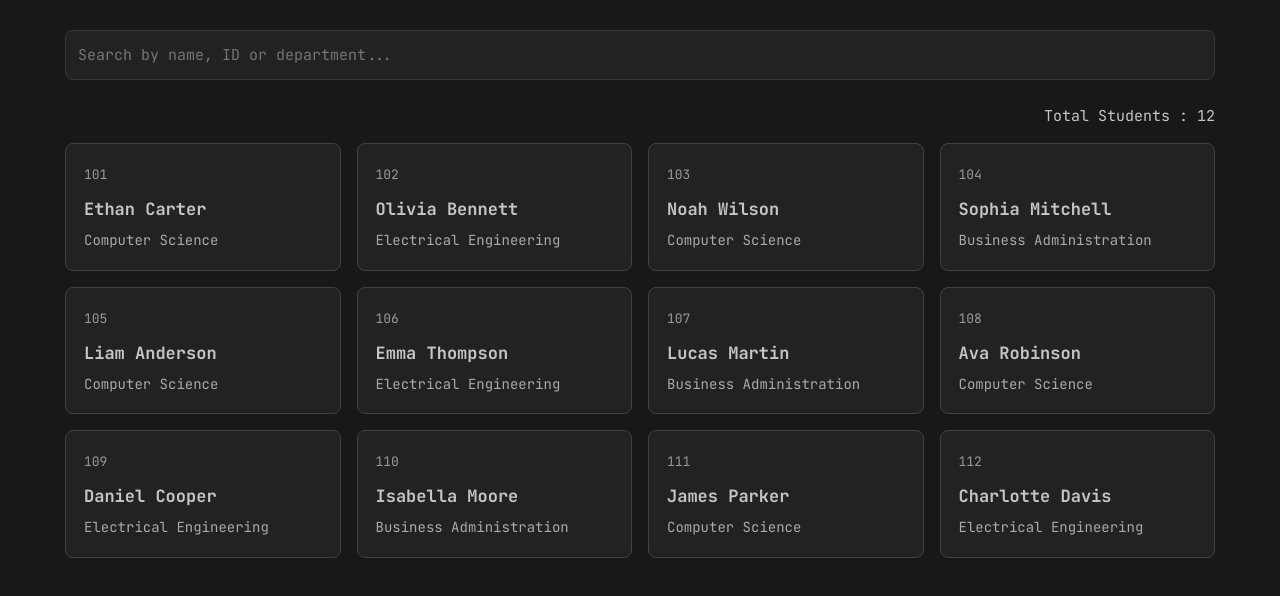
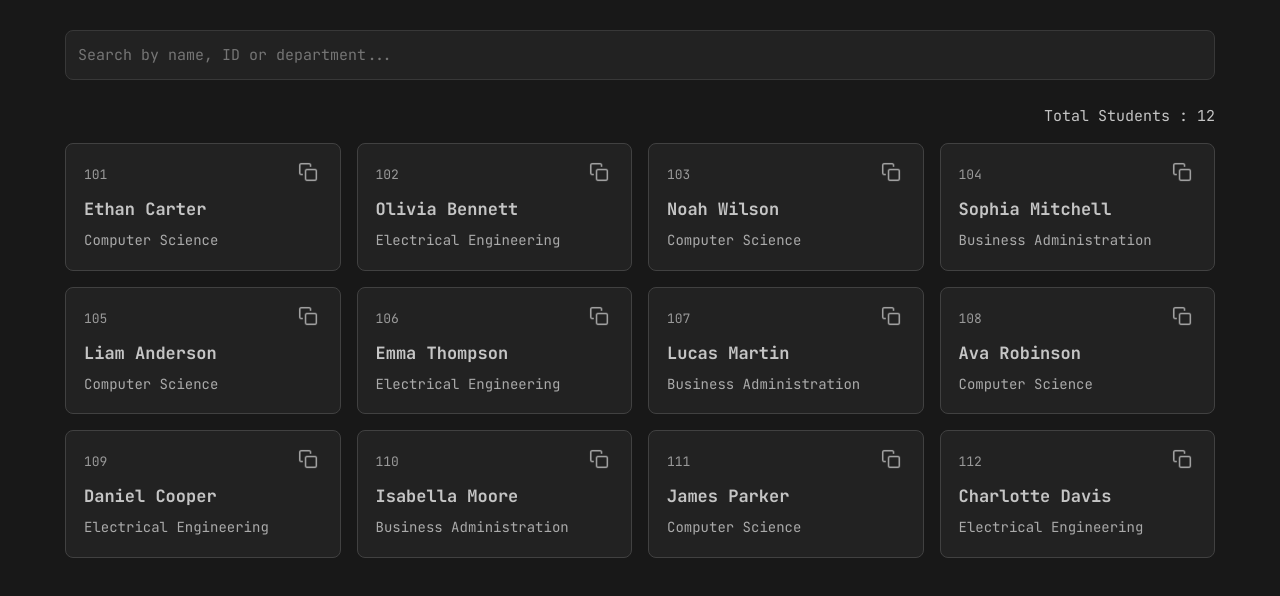
Before and after one commit to roman-hasan/js-lab, a plain HTML site: page index.html in a window 1280 px wide. Drawn offline with Linux system fonts and the light colour scheme.

Commit message:
Add student ID copy functionality

```diff
--- /dev/null
+++ b/features/studentCopy.js
@@ -0,0 +1,15 @@
+export const initializeStudentCopy = (students) => {
+     const studentsContainer = document.querySelector("#students-container");
+
+    studentsContainer.addEventListener("click", (e) => {
+    const copyButton = e.target.closest(".copy-btn");
+
+    if (!copyButton) return;
+
+    const studentId = Number(copyButton.dataset.id);
+    const selectedStudent = students.find(
+        (student) => student.id === studentId
+    );
+    navigator.clipboard.writeText(String(selectedStudent.id));
+});
+}
--- a/main.js
+++ b/main.js
@@ -1,4 +1,5 @@
 import { studentData } from "./data/students.js";
+import { initializeStudentCopy } from "./features/studentCopy.js";
 import { initializeStudentSearch } from "./features/studentSearch.js";
 
 const students = studentData.students
@@ -14,6 +15,9 @@ const renderStudents = (students) => {
     }else{
     studentsContainer.innerHTML = students.map(({id, name, department})=> `
         <div class="student-card">
+        <button class="copy-btn" data-id= "${id}">
+          <img src="./assets/copy.png">
+        </button>
         <span>${id}</span>
         <h3>${name}</h3>
         <p>${department}</p>
@@ -24,3 +28,4 @@ const renderStudents = (students) => {
 
 renderStudents(students);
 initializeStudentSearch(students, renderStudents, searchInput);
+initializeStudentCopy(students)
--- a/style.css
+++ b/style.css
@@ -64,6 +64,7 @@ ul {
     border: 1px solid #414141;
     border-radius: 8px;
     padding: 18px;
+    position: relative;
 }
 
 .student-card span {
@@ -168,3 +169,23 @@ ul {
 .suggestion-item.selected {
     background: #303030;
 }
+
+.copy-btn{
+    padding: 4px 8px;
+    position: absolute;
+    top: 14px;
+    right: 14px;
+    border: none;
+    outline: none;
+    transition: background 0.2s ease, transform 0.1s ease;
+    background: none;
+}
+
+.copy-btn img{
+    width: 20px;
+    height: 20px;
+}
+
+.copy-btn:active {
+    transform: scale(0.92);
+}
```
Also changed, not shown: assets/copy.png (added).
